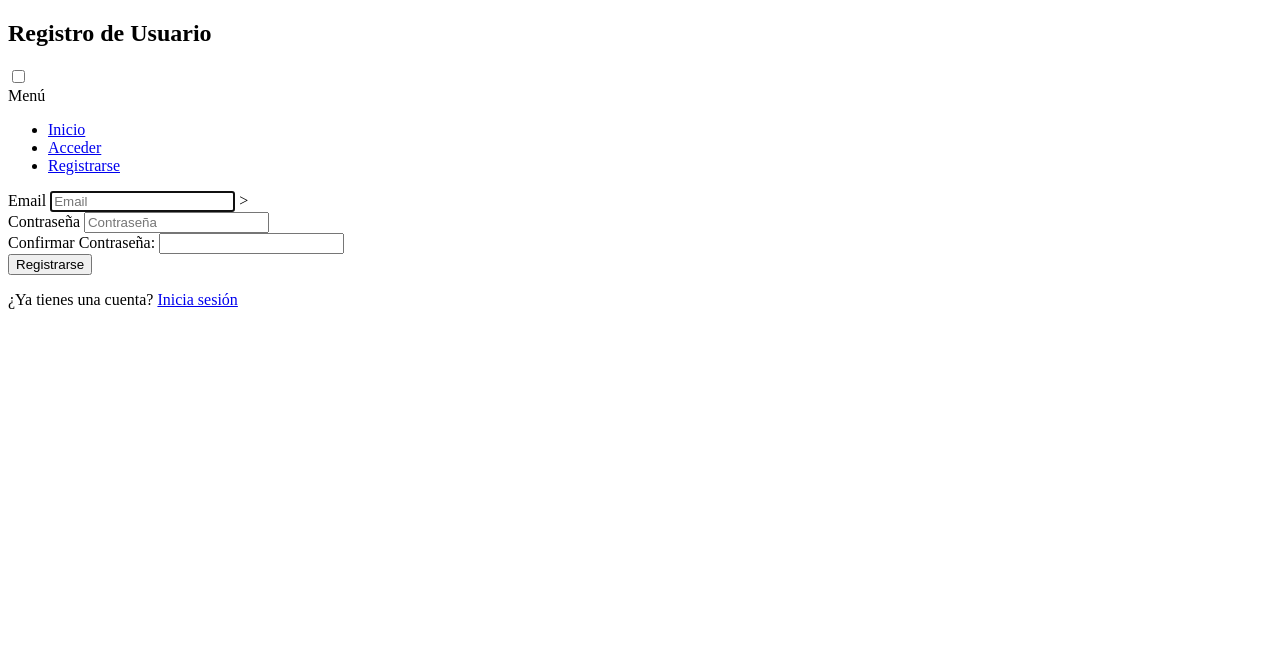
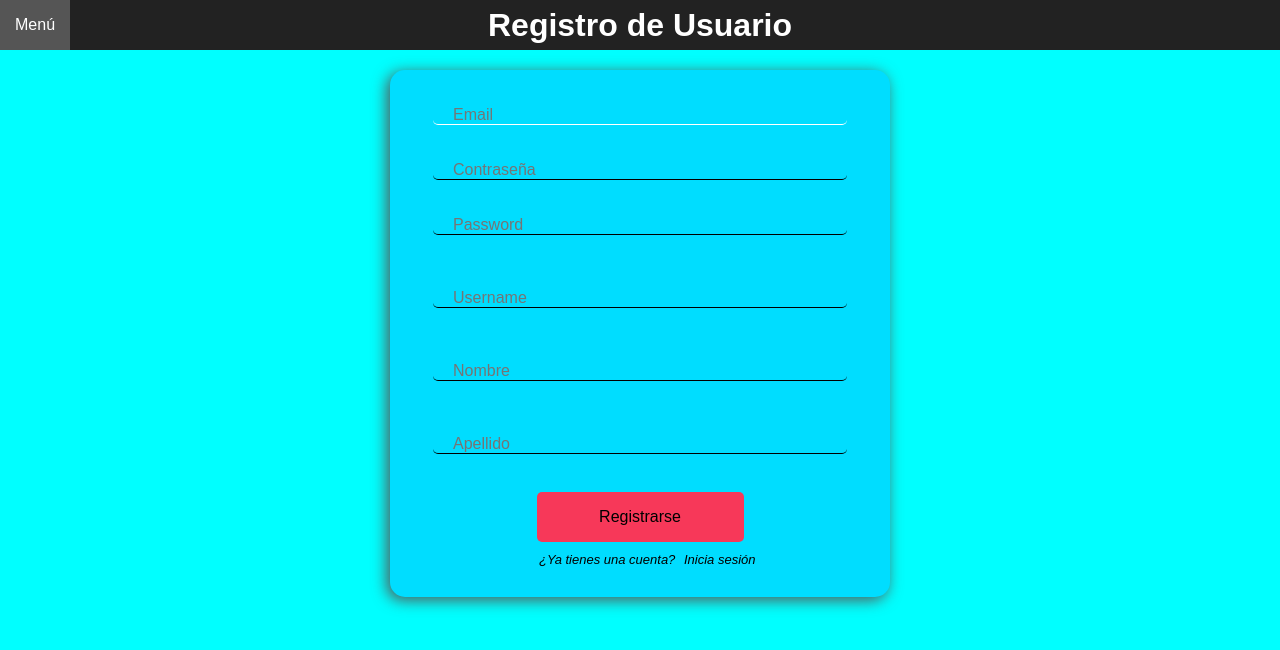
Before and after one commit to MMAndresC/PHP-AA2, a PHP site: page /view/login.php?mode=register in a window 1280 px wide. Shown: the top 650 px of the page. Run offline with PHP 8.4, Linux system fonts and the light colour scheme; the visitor is signed in with stand-in values (Sample User, id 1).

Commit message:
:bug: fixed login.php call to controller

```diff
--- a/config/db_queries.php
+++ b/config/db_queries.php
@@ -1,6 +1,6 @@
 <?php
 
-require_once "config/db_connection.php";
+require_once "db_connection.php";
 const CREATE_DATABASE = "CREATE DATABASE IF NOT EXISTS " . DB_NAME . "  CHARACTER SET utf8 COLLATE utf8_spanish_ci";
 const CREATE_TABLE_USERS = "CREATE TABLE IF NOT EXISTS `user` (
     `username` VARCHAR(20) NOT NULL ,
--- /dev/null
+++ b/css/style.css
@@ -0,0 +1,285 @@
+* {
+    margin: 0;
+    padding: 0;
+    box-sizing: border-box;
+    font-family: "Arial", Helvetica, sans-serif;
+}
+
+body {
+    height: 500px;
+    background-color: aqua;
+}
+
+section {
+    width: 80%;
+    margin-bottom: 10px;
+    margin: 0 auto;
+}
+
+header {
+    width: 80%;
+    margin: 50px auto 20px auto;
+    display: flex;
+    flex-direction: column;
+    justify-content: center;
+    align-items: center;
+}
+
+a {
+    color: #000;
+    text-decoration: none;
+    opacity: 1;
+}
+
+p {
+    text-align: justify;
+    text-indent: 1.5em;
+}
+
+hr {
+    border: solid 1px black;
+}
+
+li {
+    list-style: inside;
+}
+
+#check-menu {
+    position: absolute;
+    left: -100%;
+}
+
+#check-menu:checked ~ .ul-menu {
+    left: 0;
+    width: 100%;
+    height: 90vh;
+}
+
+nav {
+    display: block;
+    position: fixed;
+    width: 100%;
+    top: 0;
+    height: 50px;
+    background-color: #222;
+    text-align: center;
+    z-index: 50;
+}
+
+header h1 {
+    position: absolute;
+    float: none;
+    line-height: 50px;
+    text-align: center;
+    color: #fff;
+    top: 0;
+    z-index: 51;
+}
+
+.btn-menu {
+    position: absolute;
+    padding: 0 15px;
+    top: 0;
+    line-height: 50px;
+    color: #fff;
+
+}
+
+.btn-menu:hover {
+    background: #555;
+}
+
+.ul-menu {
+    position: absolute;
+    margin: auto;
+    top: 50px;
+    left: -300px;
+    text-align: center;
+    transition: left 1s ease;
+}
+
+.ul-menu > li {
+    display: block;
+    width: 300px;
+    list-style: none;
+    background-color: #222;
+
+}
+
+.ul-menu > li > a {
+    display: inline-block;
+    width: 100%;
+    padding: 0 20px;
+    line-height: 40px;
+    color: #fff;
+    border-top: 1px solid #fff;
+
+}
+
+.ul-menu > li > a:hover {
+    background-color: grey;
+
+}
+
+#container-form {
+    margin: auto;
+    margin-bottom: 20px;
+    width: 100%;
+    max-width: 500px;
+    background: #00ddff;
+    border-radius: 15px;
+    box-shadow: -3px 3px 15px 0px #555;
+    padding: 20px;
+}
+
+.title-form {
+    padding: 0 15px 10px;
+}
+
+.div-input {
+    position: relative;
+    margin: 0 0 20px 0;
+    font-size: 16px;
+    overflow: hidden;
+}
+
+.div-input label {
+    position: absolute;
+    left: 10%;
+    top: -18px;
+    line-height: 15px;
+    color: #fff;
+    letter-spacing: 1px;
+    opacity: 0;
+    transition: 0.5s;
+}
+
+.div-input input:focus + label,
+input:disabled + label,
+input:hover + label {
+    opacity: 1;
+    top: 0;
+}
+
+
+.user-form {
+    padding: 16px 0px 0px 20px;
+    display: block;
+    margin: auto;
+    width: 90%;
+    border: none;
+    border-bottom: 1px solid;
+    border-radius: 0 0px 5px 5px;
+    font-size: 16px;
+    background-color: transparent;
+    outline: 0px;
+}
+
+.user-form:focus,
+.user-form:hover {
+    letter-spacing: 1px;
+    border-bottom: 1px solid #fff;
+    transition: .5s;
+}
+
+.user-form::placeholder {
+    transform: translateY(0px);
+    border-style: none;
+    transition: .5s;
+}
+
+.user-form:hover::placeholder {
+    color: transparent;
+    position: relative;
+    transform: translateY(-20px);
+    border-bottom-color: transparent;
+    transition: .5s;
+}
+
+.user-form:focus::placeholder {
+    opacity: 0;
+}
+
+input[type=submit] {
+    width: 45%;
+    height: 50px;
+    display: block;
+    margin: auto;
+    border: none;
+    border-radius: 5px;
+    background-color: #f73859;
+    font-size: 16px;
+    transition: box-shadow .5s;
+    cursor: pointer;
+}
+
+input[type=submit]:hover {
+    box-shadow: 0px 3px 10px -1px #555;
+}
+
+.p-registrar-login {
+    margin: 5px;
+    padding: 5px;
+    text-align: center;
+    font-style: italic;
+    font-size: small;
+}
+
+.log-reg {
+    padding: 5px;
+    transition: background-color, letter-spacing .5s;
+}
+
+.log-reg:hover {
+    background-color: rgba(247, 56, 89, .5);
+    letter-spacing: 1px;
+    color: #ffffff;
+}
+
+.btn-datos {
+    padding: 10px;
+    display: flex;
+    flex-flow: row nowrap;
+}
+
+.ok-form, .warning-form,
+.error-form {
+    padding: 5px 0 5px;
+    margin-bottom: 15px;
+    border-radius: 5px;
+    text-align: center;
+    color: white;
+    background-color: rgba(132, 215, 41, .5);
+}
+
+.error-form {
+    background-color: rgba(245, 110, 110, 1);
+}
+.warning-form{
+    background-color: rgba(245, 250, 110, 1);
+    color: #000;
+}
+.pestania {
+    padding: 5px;
+    width: 49%;
+    text-align: center;
+    display: inline-block;
+    background-color: #f73859;
+    transition: .5s;
+    border-radius: 5px;
+}
+
+.pestania:hover {
+    color: #fff;
+    background-color: deeppink;
+}
+
+.pestania-wrap {
+    display: flex;
+    justify-content: space-between;
+    margin-bottom: 20px;
+}
+
+.disabled{
+    color: #fff;
+}
--- a/index.php
+++ b/index.php
@@ -10,7 +10,7 @@ $messages = (new DatabaseController())->dbConnect();
 
 <!DOCTYPE html>
 <html lang="en">
-<link rel="stylesheet" href="">
+<link rel="stylesheet" href="css/style.css">
 
 <head>
     <meta charset="UTF-8">
--- a/view/login.php
+++ b/view/login.php
@@ -1,4 +1,5 @@
 <?php
+
 session_start();
 
 $errors = isset($_SESSION['errors']) ? $_SESSION['errors'] : [];
@@ -15,13 +16,13 @@ $isRegister = ($mode === 'register');
 <head>
     <meta charset="UTF-8">
     <title>Forum</title>
-    <link rel="stylesheet" href="">
+    <link rel="stylesheet" href="../css/style.css">
 
 </head>
 
 <body>
 <header>
-    <h2><?= $isRegister ? 'Registro de Usuario' : 'Inicio de Sesión' ?></h2>
+    <h1><?= $isRegister ? 'Registro de Usuario' : 'Inicio de Sesión' ?></h1>
     <nav>
         <label for="check-menu">
             <input id="check-menu" type="checkbox">
@@ -36,14 +37,14 @@ $isRegister = ($mode === 'register');
 </header>
     <section id="form">
         <div id="container-form">
-            <form action="" method="post">
+            <form action="../controller/UserController.php" method="post">
                 <input type="hidden" name="mode" value="<?= $mode ?>">
                 <!-- Campo Email-->
                 <div class="div-input">
                     <label class="label-user-form" for="email">Email</label>
                     <input type="text" class="user-form" name="email" id="email" placeholder="Email"
                            value="<?= htmlspecialchars(isset($old_data['email']) ? $old_data['email'] : '') ?>"
-                           autofocus="<?= isset($errors['email']) ? 'autofocus' : '' ?>">
+                           autofocus="<?= isset($errors['email']) ? 'autofocus' : '' ?>"
                     >
                     <span style="color:red;"><?= isset($errors['email']) ? $errors['email'] : '' ?></span>
                 </div>
@@ -60,13 +61,47 @@ $isRegister = ($mode === 'register');
                     <!-- Campo confirm password para el registro -->
                     <div class="div-input">
                         <label class="label-user-form" for="confirm_password">Confirmar Contraseña:</label>
-                        <input type="password" class="user-form" name="confirm_password" id="confirm_password">
+                        <input type="password" class="user-form" name="confirm_password" id="confirm_password" placeholder="Password">
                         <span style="color:red;"><?= isset($errors['confirm_password']) ? $errors['confirm_password'] : '' ?></span>
                         <br>
                     </div>
+
+                    <!-- Campo username para el registro -->
+                    <div class="div-input">
+                        <label class="label-user-form" for="username">Nombre en el foro:</label>
+                        <input type="text" class="user-form" name="username" id="username" placeholder="Username"
+                               value="<?= htmlspecialchars(isset($old_data['username']) ? $old_data['username'] : '') ?>"
+                               autofocus="<?= isset($errors['username']) ? 'autofocus' : '' ?>"
+                        >
+                        <span style="color:red;"><?= isset($errors['username']) ? $errors['username'] : '' ?></span>
+                        <br>
+                    </div>
+
+                    <!-- Campo name para el registro -->
+                    <div class="div-input">
+                        <label class="label-user-form" for="name">Nombre:</label>
+                        <input type="text" class="user-form" name="name" id="name" placeholder="Nombre"
+                               value="<?= htmlspecialchars(isset($old_data['name']) ? $old_data['name'] : '') ?>"
+                               autofocus="<?= isset($errors['name']) ? 'autofocus' : '' ?>"
+                        >
+                        <span style="color:red;"><?= isset($errors['name']) ? $errors['name'] : '' ?></span>
+                        <br>
+                    </div>
+
+                    <!-- Campo surname para el registro -->
+                    <div class="div-input">
+                        <label class="label-user-form" for="surname">Apellido:</label>
+                        <input type="text" class="user-form" name="surname" id="surname" placeholder="Apellido"
+                               value="<?= htmlspecialchars(isset($old_data['surname']) ? $old_data['surname'] : '') ?>"
+                               autofocus="<?= isset($errors['surname']) ? 'autofocus' : '' ?>"
+                        >
+                        <span style="color:red;"><?= isset($errors['surname']) ? $errors['surname'] : '' ?></span>
+                        <br>
+                    </div>
+
                 <?php }; ?>
 
-                <!-- Boton submit del formulario-->
+                <!-- Botón submit del formulario-->
                 <input type="submit" name="login" value="<?= $isRegister ? 'Registrarse' : 'Iniciar Sesión' ?>">
                 <p class="p-registrar-login">
                     <?= $isRegister ? '¿Ya tienes una cuenta?' : '¿No tienes cuenta?' ?>
```
Also changed, not shown: controller/UserController.php (+4 -4 lines).
